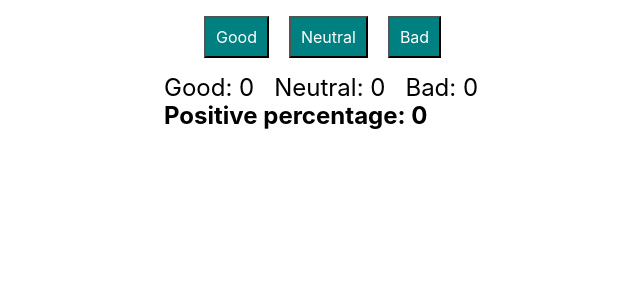
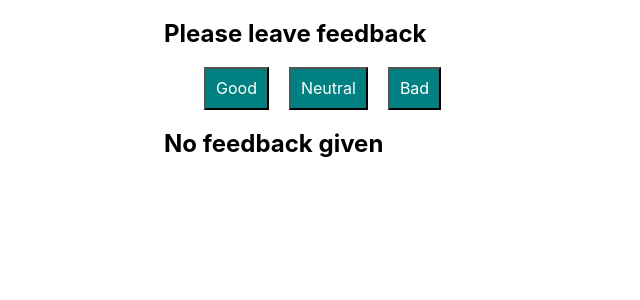
Before and after one commit to darya-ungvari/goit-react-hw-02-feedback, a React (Create React App) app: page / in a window 1280 px wide. Shown: the top 300 px of the page, without its empty margins (36-676 px from the left). Built offline with nearby package versions, Linux system fonts and the light colour scheme.

Commit message:
add notification message

```diff
--- a/src/App.js
+++ b/src/App.js
@@ -3,7 +3,8 @@ import React from 'react';
 import './App.css';
 import ControlFeedback from './Components/ControlFeedback/ControlFeedback';
 import FeedbackCounter from './Components/FeedbackCounter/FeedbackCounter';
-import Section from './Components/Section/Section'
+import Section from './Components/Section/Section';
+import NotificationMsg from './Components/Notification message/NotificationMsg'
 
 class App extends React.Component {
 
@@ -13,48 +14,38 @@ class App extends React.Component {
     bad: 0,
   };
 
-
-
-
   handleGoodIncrement = () => {
-    console.log('positive')
     this.setState({
         good: this.state.good + 1,
     });
 }
 
-
-
-
   handleBadIncrement = () => {
-  console.log('bad')
     this.setState({
       bad: this.state.bad + 1,
     });
   }
 
   handleNeutralIncrement = () => {
-  console.log('neutral')
     this.setState({
         neutral: this.state.neutral + 1,
-
     });
   }
 
  render(){
   return (
-    <Section>
+    <Section title="Please leave feedback">
       <ul>
         <ControlFeedback name='Good' myClick={this.handleGoodIncrement}/>
         <ControlFeedback name='Neutral' myClick={this.handleNeutralIncrement}/>
         <ControlFeedback name='Bad' myClick={this.handleBadIncrement}/>
       </ul>
+
        <FeedbackCounter
       good={this.state.good}
       bad={this.state.bad}
       neutral={this.state.neutral}
-      >
-      </FeedbackCounter>
+      />
     </Section>
   );
  }
--- a/src/Components/FeedbackCounter/FeedbackCounter.jsx
+++ b/src/Components/FeedbackCounter/FeedbackCounter.jsx
@@ -1,14 +1,22 @@
 import React from 'react';
 import s from './FeedbackCounter.module.css'
+import NotificationMsg from '../Notification message/NotificationMsg'
 
 const FeedbackCounter = ({ good, bad, neutral }) => {
     let totalValue = good + neutral + bad;
         return(
             <>
-                <span className={s.percentage}>Good: {good}</span>
-                <span className={s.percentage}>Neutral: {neutral}</span>
-                <span className={s.percentage}>Bad: {bad}</span>
-                <span className={s.positivePercentage}>Positive percentage: {totalValue === 0 ? '0' : Math.round(good * 100 / totalValue)}</span>
+                {totalValue <= 0 ?
+                <NotificationMsg ></NotificationMsg>
+                :
+                <>
+                    <span className={s.percentage}>Good: {good}</span>
+                    <span className={s.percentage}>Neutral: {neutral}</span>
+                    <span className={s.percentage}>Bad: {bad}</span>
+                    <span className={s.positivePercentage}>Positive percentage: {Math.round(good * 100 / totalValue)}% </span>
+                </>
+
+                }
             </>
         )
 
--- /dev/null
+++ b/src/Components/Notification message/NotificationMsg.jsx
@@ -0,0 +1,10 @@
+
+const NotificationMsg = ({ message }) => {
+    return (
+        <>
+            <h2>No feedback given</h2>
+        </>
+    )
+}
+
+export default NotificationMsg;
--- a/src/Components/Section/Section.jsx
+++ b/src/Components/Section/Section.jsx
@@ -2,7 +2,9 @@ import s from './Section.module.css'
 
 const Section = (props) => {
     return(
-        <div className={s.section}>{props.children}</div>
+        <div className={s.section}>
+            <h2>{props.title}</h2>
+        {props.children}</div>
     )
 }
 
```
Lines whose indentation alone changed are shown as unchanged.
